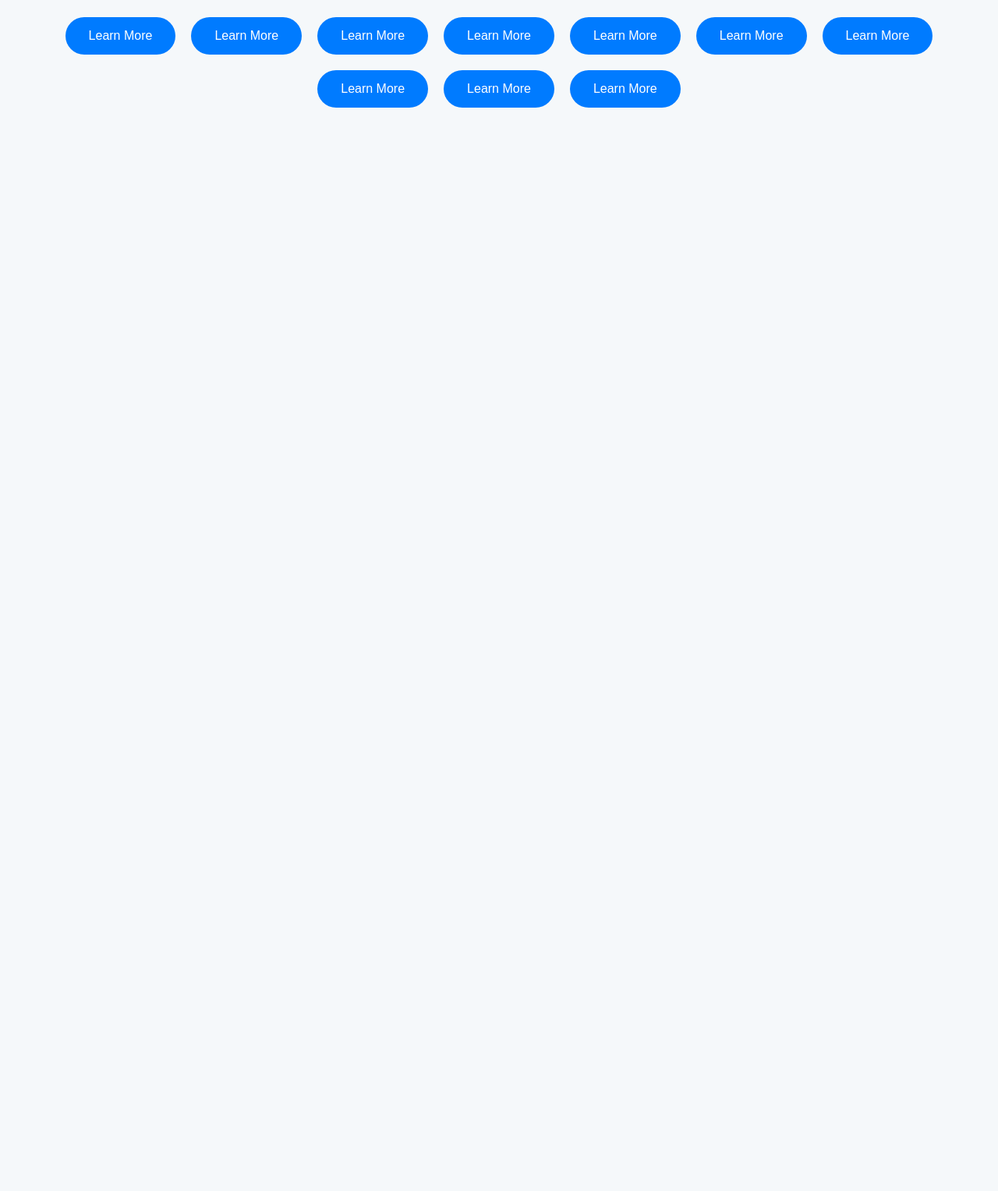
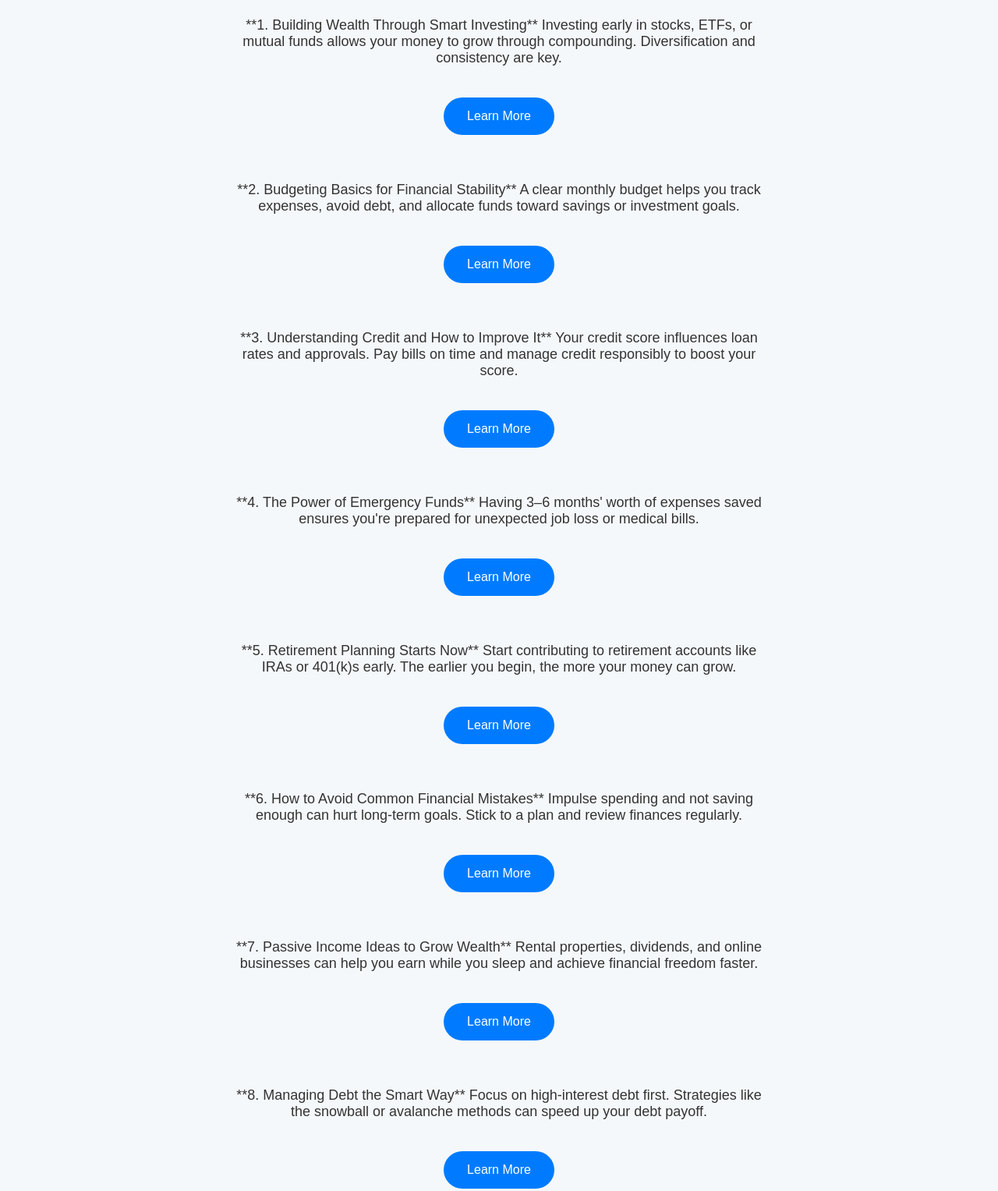
Before and after one commit to Hhajajju/Financeopportunity.com, a plain HTML site: page index.html in a window 1280 px wide. Shown: the part 180-1707 px from the top of the page at 78% size. Before the commit the page ends 800 px from the top, so only its background shows below. Drawn offline with Linux system fonts and the light colour scheme.

Commit message:
Update index.html

```diff
--- a/index.html
+++ b/index.html
@@ -24,14 +24,12 @@
             margin: 0 auto 40px;
         }
 
-        .button-container {
-            display: flex;
-            flex-wrap: wrap;
-            justify-content: center;
-            gap: 20px;
+        .section {
+            margin-bottom: 60px;
         }
 
         .learn-button {
+            display: inline-block;
             background-color: #007bff;
             color: #fff;
             border: none;
@@ -52,25 +50,63 @@
     <h1>Explore Finance Opportunities</h1>
     <p>Unlock your potential with the best financial resources, tools, and services curated to help you succeed.</p>
 
-    <div class="button-container">
+    <div class="section">
+        <p>**1. Building Wealth Through Smart Investing**
+        Investing early in stocks, ETFs, or mutual funds allows your money to grow through compounding. Diversification and consistency are key.</p>
         <a href="https://beneficial-property.com/gvRJtD" class="learn-button">Learn More</a>
+    </div>
 
+    <div class="section">
+        <p>**2. Budgeting Basics for Financial Stability**
+        A clear monthly budget helps you track expenses, avoid debt, and allocate funds toward savings or investment goals.</p>
         <a href="https://beneficial-property.com/gvRJtD" class="learn-button">Learn More</a>
+    </div>
 
+    <div class="section">
+        <p>**3. Understanding Credit and How to Improve It**
+        Your credit score influences loan rates and approvals. Pay bills on time and manage credit responsibly to boost your score.</p>
         <a href="https://beneficial-property.com/gvRJtD" class="learn-button">Learn More</a>
+    </div>
 
+    <div class="section">
+        <p>**4. The Power of Emergency Funds**
+        Having 3–6 months' worth of expenses saved ensures you're prepared for unexpected job loss or medical bills.</p>
         <a href="https://beneficial-property.com/gvRJtD" class="learn-button">Learn More</a>
+    </div>
 
+    <div class="section">
+        <p>**5. Retirement Planning Starts Now**
+        Start contributing to retirement accounts like IRAs or 401(k)s early. The earlier you begin, the more your money can grow.</p>
         <a href="https://beneficial-property.com/gvRJtD" class="learn-button">Learn More</a>
+    </div>
 
+    <div class="section">
+        <p>**6. How to Avoid Common Financial Mistakes**
+        Impulse spending and not saving enough can hurt long-term goals. Stick to a plan and review finances regularly.</p>
         <a href="https://beneficial-property.com/gvRJtD" class="learn-button">Learn More</a>
+    </div>
 
-        <a href="hhttps://beneficial-property.com/gvRJtD" class="learn-button">Learn More</a>
+    <div class="section">
+        <p>**7. Passive Income Ideas to Grow Wealth**
+        Rental properties, dividends, and online businesses can help you earn while you sleep and achieve financial freedom faster.</p>
+        <a href="https://beneficial-property.com/gvRJtD" class="learn-button">Learn More</a>
+    </div>
 
+    <div class="section">
+        <p>**8. Managing Debt the Smart Way**
+        Focus on high-interest debt first. Strategies like the snowball or avalanche methods can speed up your debt payoff.</p>
         <a href="https://beneficial-property.com/gvRJtD" class="learn-button">Learn More</a>
+    </div>
 
+    <div class="section">
+        <p>**9. Financial Tools for Better Money Management**
+        Use apps and software to track spending, set goals, and automate savings. Technology can simplify your financial life.</p>
         <a href="https://beneficial-property.com/gvRJtD" class="learn-button">Learn More</a>
+    </div>
 
+    <div class="section">
+        <p>**10. The Importance of Financial Education**
+        Staying informed helps you make confident decisions. Regular reading and courses on finance pay off in the long run.</p>
         <a href="https://beneficial-property.com/gvRJtD" class="learn-button">Learn More</a>
     </div>
 </body>
```
